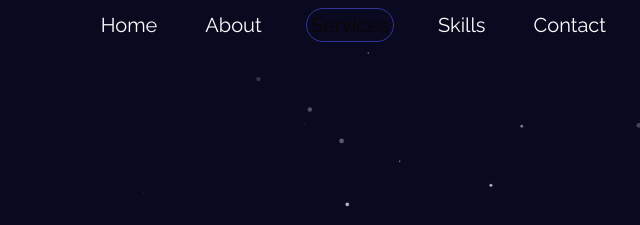
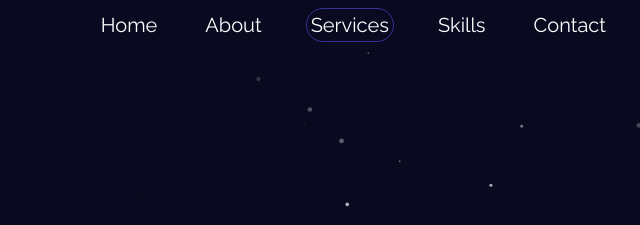
Before and after one commit to mohamedmarzuq5/mohamedmarzuq5.github.io, a plain HTML site: page index.html in a window 1280 px wide. Shown: the top 225 px of the page, 640-1280 px from the left. Drawn offline with nearby package versions, Linux system fonts and the light colour scheme.

Commit message:
Update style.css
Font color of nacbar changed

```diff
--- a/css/style.css
+++ b/css/style.css
@@ -118,7 +118,7 @@
     transition: all 650ms cubic-bezier(1,0,0,1);
   }
   .nav-links.primary-border {
-    color: rgb(12, 6, 6);
+    color: #fff;
     border: 1px solid #333399;
     border-radius: 20px;
 
```
